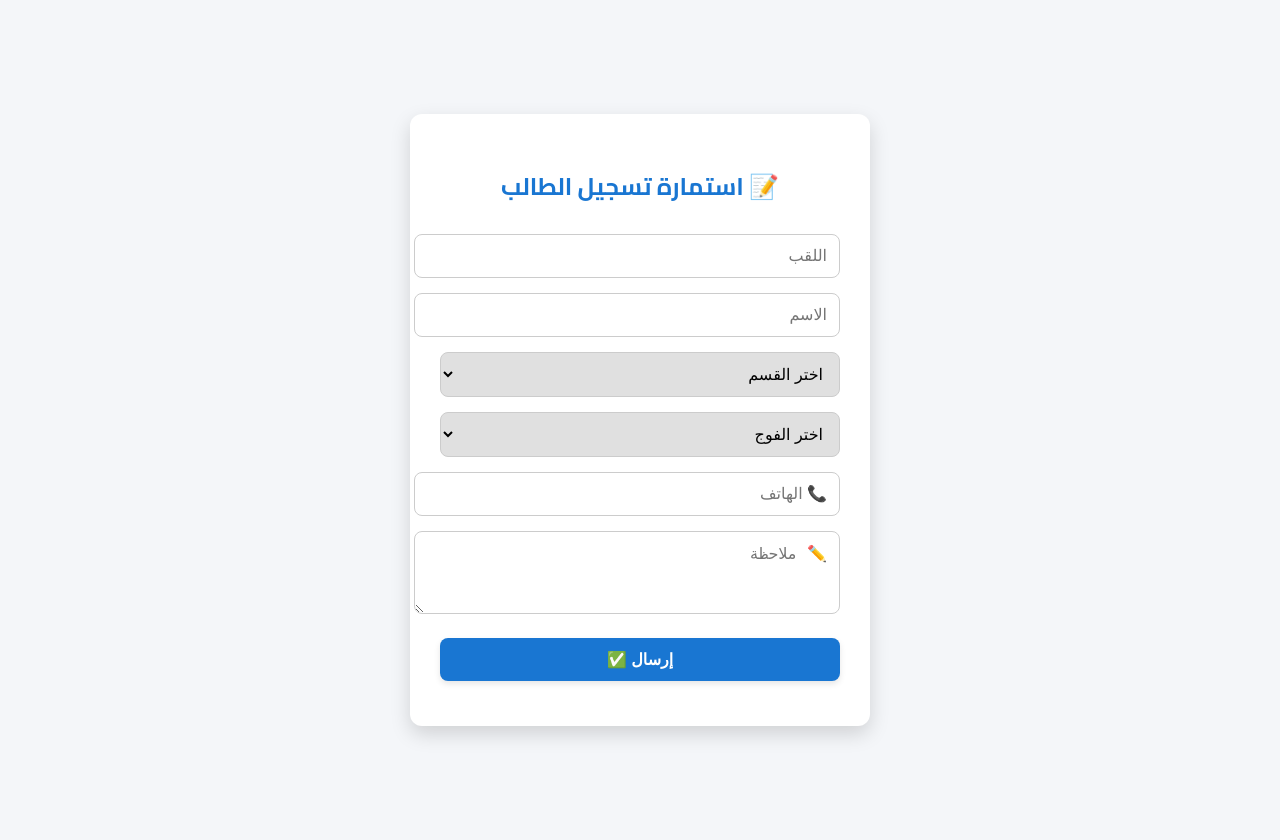
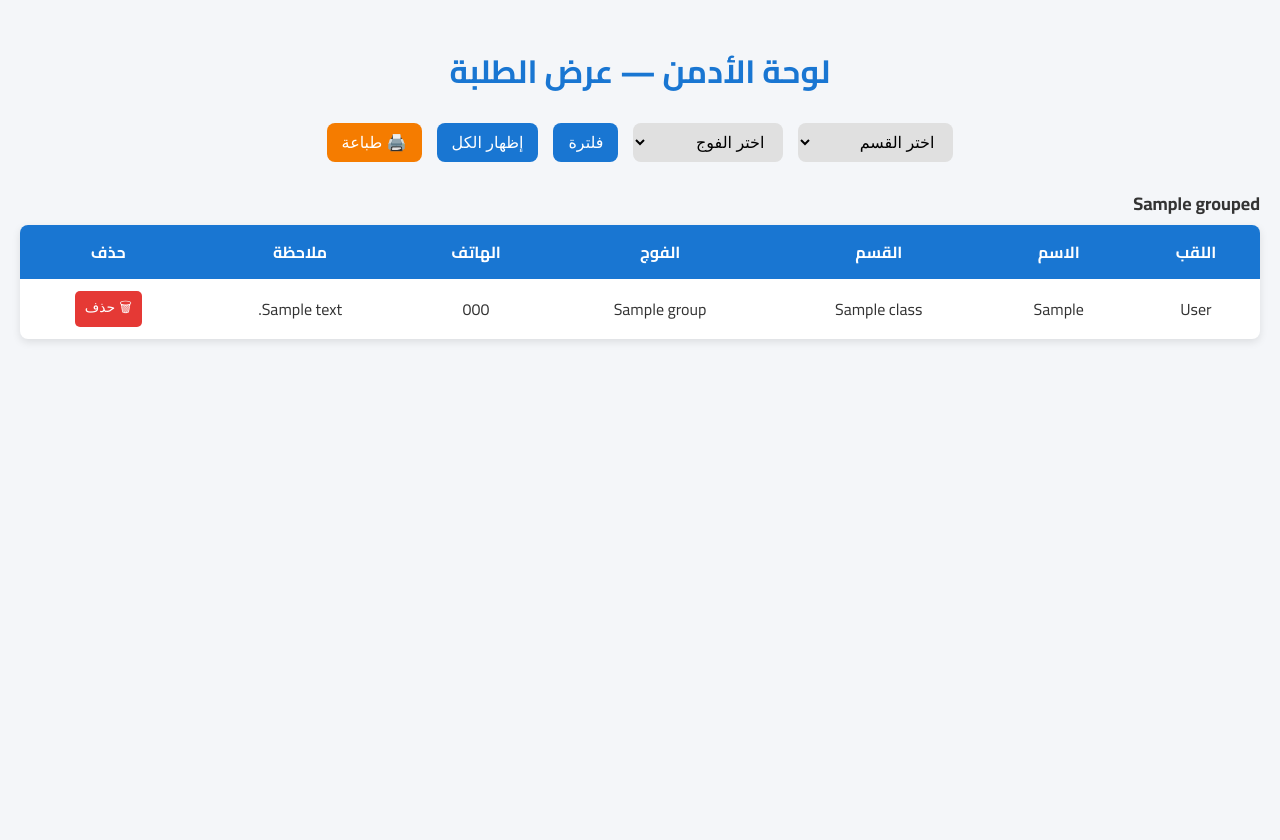
Before and after one commit to hocinebno3131-source/students_app, a Python web app: template templates/form.html in a window 1280 px wide. After the commit the page ends 342 px from the top, so only its background shows below. Run offline with Jinja, Linux system fonts and the light colour scheme; the template is opened without the code that fills it: most values are stand-ins (such as "Sample title", 1, 10 or a date in 2020).

Commit message:
Update form.html

```diff
--- a/templates/form.html
+++ b/templates/form.html
@@ -1,151 +1,115 @@
 <!DOCTYPE html>
 <html lang="ar" dir="rtl">
 <head>
-    <meta charset="UTF-8">
-    <title>استمارة الطلبة</title>
-    <link href="https://fonts.googleapis.com/css2?family=Cairo:wght@400;700&display=swap" rel="stylesheet">
-    <style>
-        body {
-            font-family: 'Cairo', sans-serif;
-            background: #f4f6f9;
-            margin: 0;
-            display: flex;
-            justify-content: center;
-            align-items: center;
-            height: 100vh;
-            padding: 20px;
-        }
-        .container {
-            background: white;
-            padding: 30px;
-            border-radius: 12px;
-            box-shadow: 0 8px 20px rgba(0,0,0,0.15);
-            width: 400px;
-        }
-        h2 {
-            text-align: center;
-            color: #1976d2;
-            margin-bottom: 25px;
-        }
-        input, select, textarea, button {
-            width: 100%;
-            padding: 12px;
-            margin-bottom: 15px;
-            border-radius: 8px;
-            border: 1px solid #ccc;
-            font-size: 16px;
-            transition: 0.3s;
-        }
-        input:focus, select:focus, textarea:focus {
-            border-color: #1976d2;
-            box-shadow: 0 0 5px rgba(25,118,210,0.5);
-            outline: none;
-        }
-        select { background: #e0e0e0; }
-        select:hover { background: #d5d5d5; }
+<meta charset="UTF-8">
+<title>لوحة الأدمن - عرض الطلبة</title>
+<link href="https://fonts.googleapis.com/css2?family=Cairo:wght@400;700&display=swap" rel="stylesheet">
 
-        button {
-            background: #1976d2;
-            color: white;
-            font-weight: bold;
-            cursor: pointer;
-            border: none;
-            box-shadow: 0 3px 6px rgba(0,0,0,0.1);
-        }
-        button:hover {
-            background: #0d47a1;
-            transform: scale(1.03);
-        }
+<style>
+body { font-family: 'Cairo', sans-serif; background: #f4f6f9; margin:0; padding:20px; color:#333; }
+h1 { text-align:center; color:#1976d2; }
+.filters { display:flex; gap:15px; justify-content:center; margin-bottom:25px; flex-wrap:wrap; }
+select, button { padding:10px 15px; border-radius:8px; border:none; font-size:16px; cursor:pointer; transition:0.3s; }
+select { background:#e0e0e0; }
+select:hover { background:#d5d5d5; }
+button { background:#1976d2; color:white; }
+button:hover { background:#0d47a1; }
+#printBtn { background:#f57c00; }
+#printBtn:hover { background:#ef6c00; }
+.delete-btn { background:#e53935; padding:6px 10px; font-size:14px; border:none; border-radius:5px; cursor:pointer; }
+.delete-btn:hover { background:#b71c1c; }
 
-        /* نافذة التنبيه */
-        .modal-bg {
-            display: none;
-            position: fixed;
-            inset: 0;
-            background: rgba(0,0,0,0.45);
-            justify-content: center;
-            align-items: center;
-        }
+table { width:100%; border-collapse:collapse; margin-bottom:35px; background:white; box-shadow:0 3px 8px rgba(0,0,0,0.1); border-radius:8px; overflow:hidden; }
+th, td { padding:12px 15px; text-align:center; }
+th { background:#1976d2; color:white; }
+tr:nth-child(even) { background:#f1f1f1; }
+.table-title { margin:15px 0 5px 0; font-size:18px; font-weight:bold; }
 
-        .modal {
-            background: white;
-            padding: 20px;
-            border-radius: 12px;
-            width: 300px;
-            text-align: center;
-            box-shadow: 0 10px 25px rgba(0,0,0,0.25);
-            animation: pop 0.25s ease;
-        }
-
-        .modal h3 {
-            margin: 0 0 10px;
-            color: #d32f2f;
-        }
-
-        .modal button {
-            margin-top: 10px;
-            background: #d32f2f;
-        }
-
-        @keyframes pop {
-            from { transform: scale(0.8); opacity: 0; }
-            to { transform: scale(1); opacity: 1; }
-        }
-    </style>
+@media print {
+    body * { visibility:hidden; }
+    #tablesContainer, #tablesContainer * { visibility:visible; }
+    #tablesContainer { position:absolute; left:0; top:0; width:100%; }
+}
+</style>
 </head>
-
 <body>
 
-    <!-- نافذة التكرار -->
-    <div class="modal-bg" id="dupModal">
-        <div class="modal">
-            <h3>⚠️ الطالب مسجل مسبقاً</h3>
-            <p>لا يمكن تسجيل نفس الطالب مرتين بنفس القسم والفوج</p>
-            <button onclick="closeModal()">حسناً</button>
-        </div>
-    </div>
+<h1>لوحة الأدمن — عرض الطلبة</h1>
 
-    <div class="container">
-        <h2>📝 استمارة تسجيل الطالب</h2>
+<div class="filters">
+<select id="classFilter">
+<option value="">اختر القسم</option>
+{% for c in classes %}
+<option value="{{ c }}">{{ c }}</option>
+{% endfor %}
+</select>
 
-        <form method="POST">
-            <input type="text" name="last_name" placeholder="اللقب" required>
-            <input type="text" name="first_name" placeholder="الاسم" required>
+<select id="groupFilter">
+<option value="">اختر الفوج</option>
+{% for g in groups %}
+<option value="{{ g }}">{{ g }}</option>
+{% endfor %}
+</select>
 
-            <select name="class" required>
-                <option value="">اختر القسم</option>
-                <option value="أولى علوم1">أولى علوم1</option>
-                <option value="أولى علوم2">أولى علوم2</option>
-                <option value="أولى علوم3">أولى علوم3</option>
-                <option value="أولى علوم4">أولى علوم4</option>
-                <option value="أولى علوم5">أولى علوم5</option>
-                <option value="أولى علوم6">أولى علوم6</option>
-                <option value="أولى علوم7">أولى علوم7</option>
-            </select>
+<button onclick="applyFilter()">فلترة</button>
+<button onclick="showAll()">إظهار الكل</button>
+<button id="printBtn" onclick="printTables()">🖨️ طباعة</button>
+</div>
 
-            <select name="group" required>
-                <option value="">اختر الفوج</option>
-                <option value="الفوج1">الفوج1</option>
-                <option value="الفوج2">الفوج2</option>
-            </select>
-
-            <input type="text" name="phone" placeholder="📞 الهاتف">
-            <textarea name="note" placeholder="✏️ ملاحظة" rows="3"></textarea>
-
-            <button type="submit">إرسال ✅</button>
-        </form>
-    </div>
+<div id="tablesContainer">
+{% for group_name, students in grouped.items() %}
+<div class="table-wrapper" data-class="{{ group_name.split(' — ')[0] }}" data-group="{{ group_name.split(' — ')[1] }}">
+<div class="table-title">{{ group_name }}</div>
+<table>
+<thead>
+<tr>
+<th>اللقب</th>
+<th>الاسم</th>
+<th>القسم</th>
+<th>الفوج</th>
+<th>الهاتف</th>
+<th>ملاحظة</th>
+<th>حذف</th>
+</tr>
+</thead>
+<tbody>
+{% for s in students %}
+<tr>
+<td>{{ s['last_name'] }}</td>
+<td>{{ s['first_name'] }}</td>
+<td>{{ s['class'] }}</td>
+<td>{{ s['group'] }}</td>
+<td>{{ s['phone'] }}</td>
+<td>{{ s['note'] }}</td>
+<td>
+<button class="delete-btn" onclick="confirmDelete({{ s['_index'] }})">🗑 حذف</button>
+</td>
+</tr>
+{% endfor %}
+</tbody>
+</table>
+</div>
+{% endfor %}
+</div>
 
 <script>
-function closeModal() {
-    document.getElementById("dupModal").style.display = "none";
+function applyFilter() {
+    const classVal = document.getElementById("classFilter").value;
+    const groupVal = document.getElementById("groupFilter").value;
+    document.querySelectorAll(".table-wrapper").forEach(t=>{
+        t.style.display = ((classVal===""||t.dataset.class===classVal) && (groupVal===""||t.dataset.group===groupVal))?"block":"none";
+    });
 }
-
-const params = new URLSearchParams(window.location.search);
-if (params.get("duplicate") === "1") {
-    document.getElementById("dupModal").style.display = "flex";
+function showAll() {
+    document.querySelectorAll(".table-wrapper").forEach(t=>t.style.display="block");
+    classFilter.value=""; groupFilter.value="";
+}
+function printTables() { window.print(); }
+function confirmDelete(index) {
+    if(confirm("هل أنت متأكد من حذف هذا الطالب؟")) {
+        window.location.href = "/delete/" + index;
+    }
 }
 </script>
-
 </body>
 </html>
```
